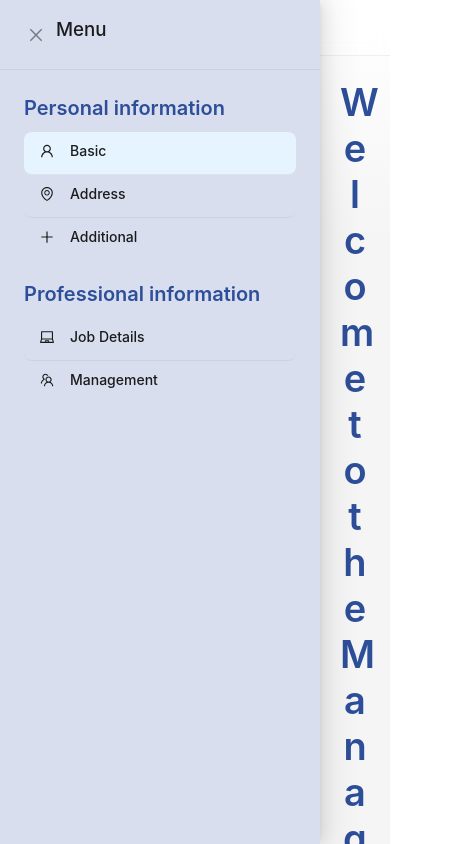
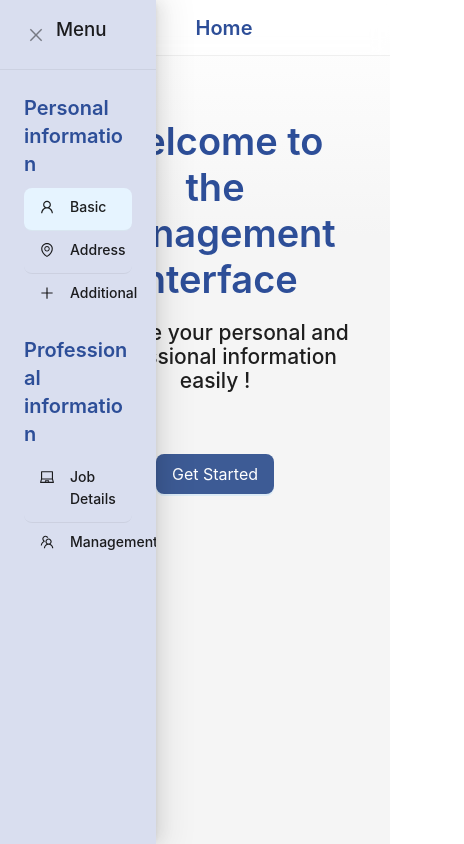
Before and after one commit to lem-09/drawer, a React (Create React App) app: page / in a window 390 px wide. Both pictures are taken after a click on the button "Get Started". Shown: the top 844 px of the page, 464 px wide, since content can reach past the window. Built offline with nearby package versions, Linux system fonts and the light colour scheme.

Commit message:
fix: adjust width on mobile (but not working well ...)

```diff
--- a/src/App.tsx
+++ b/src/App.tsx
@@ -1,7 +1,7 @@
 import React, { useState } from 'react';
 import ProLayout from '@ant-design/pro-layout';
-import { Layout, Button, Drawer, List, Typography, Flex } from 'antd';
-import { UserOutlined, TeamOutlined, PlusOutlined, EnvironmentOutlined, LaptopOutlined, HomeOutlined, ArrowDownOutlined } from '@ant-design/icons';
+import { Layout, Button, Drawer, List, Typography, Flex, Grid } from 'antd';
+import { UserOutlined, TeamOutlined, PlusOutlined, EnvironmentOutlined, LaptopOutlined, HomeOutlined } from '@ant-design/icons';
 import 'antd/dist/reset.css';
 import { JsonForms } from '@jsonforms/react';
 import { materialRenderers } from '@jsonforms/material-renderers';
@@ -12,6 +12,7 @@ import { UISchemaElement } from '@jsonforms/core';
 
 const { Content } = Layout;
 const { Title } = Typography;
+const { useBreakpoint } = Grid;
 
 type FormCategory = {
     label: string;
@@ -43,6 +44,9 @@ const formSchemas: FormSchema[] = [
 ];
 
 const App: React.FC = () => {
+    const screens = useBreakpoint();
+    const isMobile = !screens.md;
+
     const [drawerOpen, setDrawerOpen] = useState(false);
     const [activeFormIndex, setActiveFormIndex] = useState(0);
     const [activeCategoryIndexes, setActiveCategoryIndexes] = useState<number[]>(new Array(formSchemas.length).fill(0));
@@ -77,8 +81,7 @@ const App: React.FC = () => {
             contentStyle={{ padding: 20, transition: 'margin-left 0.3s ease' }}
 
             headerContentRender={() => (
-                <Flex align="left" style={{ width: '100%', justifyContent: 'center' }}>
-                    <span></span>
+                <Flex align="center" style={{ width: '100%', justifyContent: 'center' }}>
                     {!showIntro ? (
                         <Title level={4} style={{ margin: 0, color: '#2d4e98' }}>
                             {activeForm.title}
@@ -90,7 +93,6 @@ const App: React.FC = () => {
                     )}
                 </Flex>
             )}
-
         >
             <Layout style={{ display: 'flex', flexDirection: 'row' }}>
                 <Drawer
@@ -115,7 +117,7 @@ const App: React.FC = () => {
                     closable
                     onClose={() => setDrawerOpen(false)}
                     open={drawerOpen}
-                    width={320}
+                    width={isMobile ? '40vw' : 320}
                     style={{ backgroundColor: '#d9deef' }}
                 >
                     {formSchemas.map((form, formIndex) => (
@@ -151,26 +153,26 @@ const App: React.FC = () => {
                 <Content
                     style={{
                         flex: 1,
-                        marginLeft: drawerOpen ? 320 : 0,
-                        width: `calc(100% - ${drawerOpen ? 320 : 0}px)`,
+                        marginLeft: isMobile ? 40 : drawerOpen ? 320 : 0,
+                        width: isMobile ? `calc(100% - ${drawerOpen ? 40 : 0}vw)` : `calc(100% - ${drawerOpen ? 320 : 0}px)`,
                         transition: 'all 0.3s ease',
                     }}
                 >
-                    {!drawerOpen && !showIntro && (
-                        <Button type="primary" onClick={() => setDrawerOpen(true)} style={{ marginBottom: 20 , backgroundColor: '#3d5b95' }} >
+
+                {!drawerOpen && !showIntro && (
+                        <Button type="primary" onClick={() => setDrawerOpen(true)} style={{ marginBottom: 20, backgroundColor: '#3d5b95' }}>
                             Open drawer
                         </Button>
                     )}
 
                     {showIntro ? (
-                        <div style={{ textAlign: 'center', paddingTop: '10%' }}>
+                        <div style={{ textAlign: 'center', padding: '5vh 5vw' }}>
                             <Title level={1} style={{ color: '#2d4e98' }}>Welcome to the Management Interface</Title>
                             <h2>Manage your personal and professional information easily !</h2>
-                            <Button type="primary" size="large" onClick={() => setDrawerOpen(true)} style={{ backgroundColor: '#3d5b95' , marginTop: '200px'}}>
+                            <Button type="primary" size="large" onClick={() => setDrawerOpen(true)} style={{ backgroundColor: '#3d5b95', marginTop: '50px' }}>
                                 Get Started
                             </Button>
                         </div>
-
                     ) : (
                         <>
                             <Title level={1} style={{ color: '#2d4e98' }}>{activeCategory.label}</Title>
```
